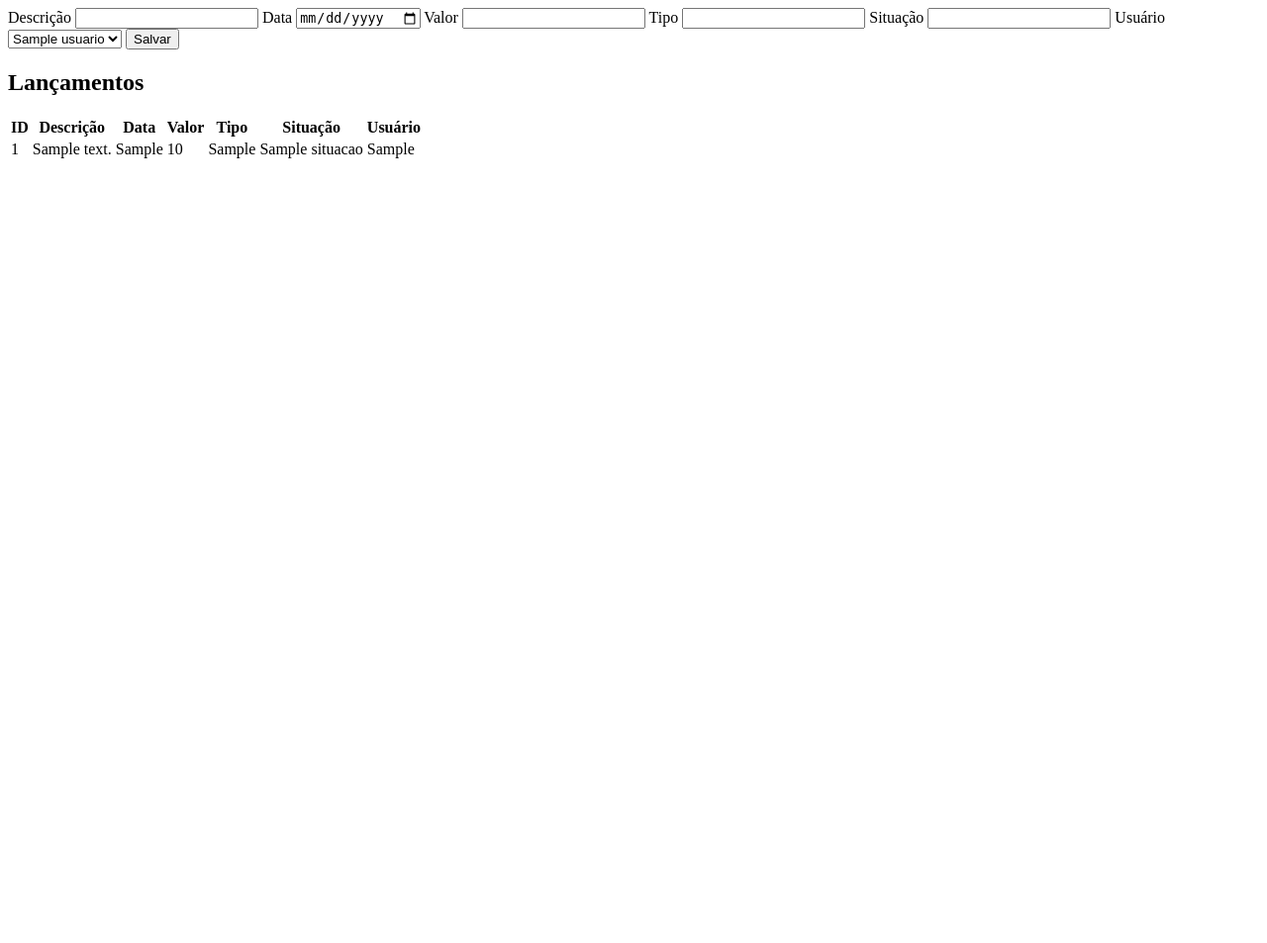
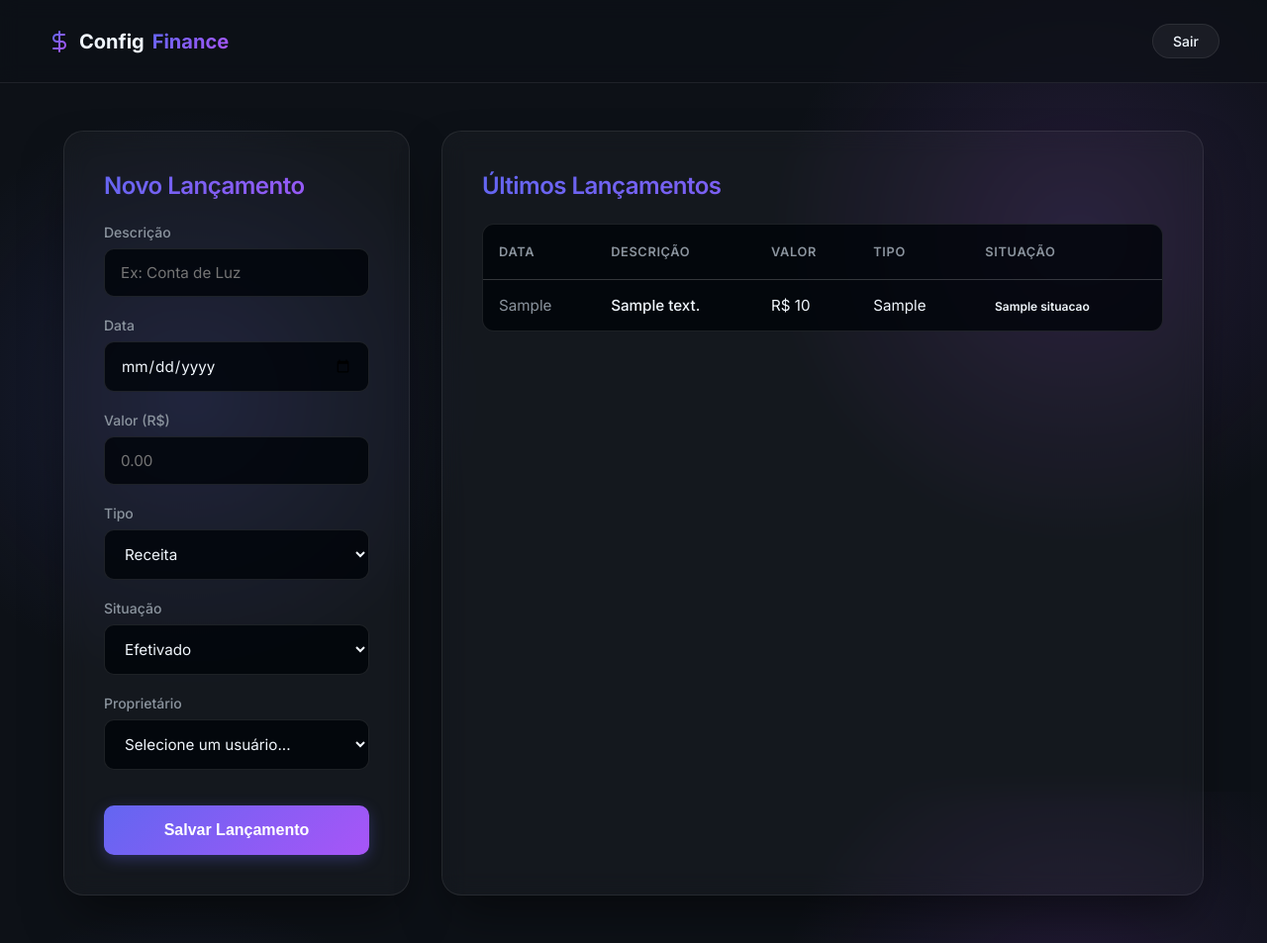
Before and after one commit to DanielCorbellini/task2-configurationManagment, a Flask app: page /lancamento in a window 1280 px wide. Shown: the whole page at 99% size. Before the commit the page ends 160 px from the top, so only its background shows below. Run offline with Flask 3, Linux system fonts and the light colour scheme; the visitor is signed in with stand-in values (Sample User, id 1); a database or web service that is not in the repository returns one stand-in record (values such as "Sample title"); some libraries are stand-ins or nearby versions.

Commit message:
style: styling the application

```diff
--- /dev/null
+++ b/static/style.css
@@ -0,0 +1,305 @@
+@import url('https://fonts.googleapis.com/css2?family=Inter:wght@300;400;500;600;700&display=swap');
+
+:root {
+    --bg-color: #0d1117;
+    --card-bg: rgba(255, 255, 255, 0.03);
+    --card-border: rgba(255, 255, 255, 0.08);
+    --text-primary: #f0f6fc;
+    --text-secondary: #8b949e;
+    --accent-gradient: linear-gradient(135deg, #6366f1 0%, #a855f7 100%);
+    --accent-hover: linear-gradient(135deg, #4f46e5 0%, #9333ea 100%);
+    --danger: #ff7b72;
+    --danger-bg: rgba(255, 123, 114, 0.1);
+    --input-bg: rgba(1, 4, 9, 0.8);
+    --input-border: rgba(255, 255, 255, 0.1);
+    --table-hover: rgba(255, 255, 255, 0.05);
+}
+
+* {
+    box-sizing: border-box;
+    margin: 0;
+    padding: 0;
+}
+
+body {
+    font-family: 'Inter', sans-serif;
+    background-color: var(--bg-color);
+    color: var(--text-primary);
+    min-height: 100vh;
+    display: flex;
+    flex-direction: column;
+    align-items: center;
+    background-image:
+        radial-gradient(circle at 15% 50%, rgba(99, 102, 241, 0.15), transparent 25%),
+        radial-gradient(circle at 85% 30%, rgba(168, 85, 247, 0.15), transparent 25%);
+    background-attachment: fixed;
+}
+
+/* Base Form Styling */
+.container {
+    width: 100%;
+    max-width: 500px;
+    margin: 4rem auto;
+    padding: 0 1.5rem;
+}
+
+.card {
+    background: var(--card-bg);
+    backdrop-filter: blur(12px);
+    -webkit-backdrop-filter: blur(12px);
+    border: 1px solid var(--card-border);
+    border-radius: 20px;
+    padding: 2.5rem;
+    box-shadow: 0 25px 50px -12px rgba(0, 0, 0, 0.5);
+    animation: fadeIn 0.6s ease-out forwards;
+}
+
+.auth-card {
+    max-width: 400px;
+    margin: 10vh auto;
+}
+
+.dashboard-container {
+    width: 100%;
+    max-width: 1200px;
+    margin: 3rem auto;
+    padding: 0 1.5rem;
+    display: grid;
+    grid-template-columns: 1fr;
+    gap: 2rem;
+}
+
+@media (min-width: 1024px) {
+    .dashboard-container {
+        grid-template-columns: 350px 1fr;
+    }
+}
+
+h1, h2 {
+    font-weight: 600;
+    margin-bottom: 1.5rem;
+    background: var(--accent-gradient);
+    -webkit-background-clip: text;
+    -webkit-text-fill-color: transparent;
+    letter-spacing: -0.5px;
+}
+
+/* Header & Nav */
+.topbar {
+    width: 100%;
+    padding: 1.5rem 3rem;
+    display: flex;
+    justify-content: space-between;
+    align-items: center;
+    border-bottom: 1px solid var(--card-border);
+    background: rgba(13, 17, 23, 0.7);
+    backdrop-filter: blur(10px);
+    position: sticky;
+    top: 0;
+    z-index: 100;
+}
+
+.topbar-logo {
+    font-size: 1.25rem;
+    font-weight: 700;
+    color: var(--text-primary);
+    text-decoration: none;
+    display: flex;
+    align-items: center;
+    gap: 0.5rem;
+}
+
+.topbar-logo span {
+    background: var(--accent-gradient);
+    -webkit-background-clip: text;
+    -webkit-text-fill-color: transparent;
+}
+
+.btn-logout {
+    padding: 0.5rem 1.25rem;
+    border-radius: 50px;
+    background: rgba(255, 255, 255, 0.05);
+    color: var(--text-primary);
+    text-decoration: none;
+    font-weight: 500;
+    font-size: 0.875rem;
+    border: 1px solid var(--card-border);
+    transition: all 0.3s ease;
+}
+
+.btn-logout:hover {
+    background: var(--danger-bg);
+    border-color: var(--danger);
+    color: var(--danger);
+}
+
+/* Forms */
+.form-group {
+    margin-bottom: 1.25rem;
+}
+
+label {
+    display: block;
+    margin-bottom: 0.5rem;
+    font-size: 0.875rem;
+    font-weight: 500;
+    color: var(--text-secondary);
+}
+
+input[type="text"],
+input[type="password"],
+input[type="number"],
+input[type="date"],
+select {
+    width: 100%;
+    padding: 0.875rem 1rem;
+    background: var(--input-bg);
+    border: 1px solid var(--input-border);
+    border-radius: 10px;
+    color: var(--text-primary);
+    font-family: 'Inter', sans-serif;
+    font-size: 0.95rem;
+    outline: none;
+    transition: all 0.3s ease;
+}
+
+input:focus, select:focus {
+    border-color: #6366f1;
+    box-shadow: 0 0 0 3px rgba(99, 102, 241, 0.15);
+}
+
+select option {
+    background-color: var(--bg-color);
+    color: var(--text-primary);
+}
+
+input[type="submit"] {
+    width: 100%;
+    padding: 1rem;
+    margin-top: 1rem;
+    background: var(--accent-gradient);
+    color: white;
+    border: none;
+    border-radius: 10px;
+    font-size: 1rem;
+    font-weight: 600;
+    cursor: pointer;
+    transition: all 0.3s ease;
+    box-shadow: 0 4px 15px rgba(99, 102, 241, 0.3);
+}
+
+input[type="submit"]:hover {
+    background: var(--accent-hover);
+    transform: translateY(-2px);
+    box-shadow: 0 8px 25px rgba(99, 102, 241, 0.4);
+}
+
+input[type="submit"]:active {
+    transform: translateY(0);
+}
+
+/* Alert */
+.alert-error {
+    background: var(--danger-bg);
+    color: var(--danger);
+    padding: 0.875rem;
+    border-radius: 10px;
+    margin-top: 1.5rem;
+    font-size: 0.875rem;
+    border: 1px solid rgba(255, 123, 114, 0.2);
+    text-align: center;
+    animation: shake 0.5s ease-in-out;
+}
+
+/* Table */
+.table-container {
+    width: 100%;
+    overflow-x: auto;
+    border-radius: 12px;
+    background: var(--input-bg);
+    border: 1px solid var(--input-border);
+}
+
+table {
+    width: 100%;
+    border-collapse: collapse;
+    text-align: left;
+}
+
+th {
+    padding: 1.25rem 1rem;
+    font-size: 0.8rem;
+    text-transform: uppercase;
+    letter-spacing: 0.05em;
+    color: var(--text-secondary);
+    border-bottom: 1px solid var(--input-border);
+    font-weight: 600;
+    white-space: nowrap;
+}
+
+td {
+    padding: 1rem;
+    color: var(--text-primary);
+    border-bottom: 1px solid var(--card-border);
+    font-size: 0.95rem;
+}
+
+tr:last-child td {
+    border-bottom: none;
+}
+
+tbody tr {
+    transition: background-color 0.2s ease;
+}
+
+tbody tr:hover {
+    background-color: var(--table-hover);
+}
+
+/* Animations */
+@keyframes fadeIn {
+    from {
+        opacity: 0;
+        transform: translateY(20px);
+    }
+    to {
+        opacity: 1;
+        transform: translateY(0);
+    }
+}
+
+@keyframes shake {
+    0%, 100% { transform: translateX(0); }
+    25% { transform: translateX(-5px); }
+    75% { transform: translateX(5px); }
+}
+
+/* Labels Badges */
+.badge {
+    padding: 0.25rem 0.6rem;
+    border-radius: 20px;
+    font-size: 0.75rem;
+    font-weight: 600;
+}
+
+.badge.efetivado {
+    background: rgba(46, 160, 67, 0.15);
+    color: #3fb950;
+    border: 1px solid rgba(46, 160, 67, 0.4);
+}
+
+.badge.pendente {
+    background: rgba(210, 153, 34, 0.15);
+    color: #e3b341;
+    border: 1px solid rgba(210, 153, 34, 0.4);
+}
+
+.type.receita {
+    color: #3fb950;
+    font-weight: 500;
+}
+
+.type.despesa {
+    color: #ff7b72;
+    font-weight: 500;
+}
--- a/templates/lancamento.html
+++ b/templates/lancamento.html
@@ -1,60 +1,116 @@
 <!DOCTYPE html>
-<html lang="en">
-
+<html lang="pt-BR">
 <head>
     <meta charset="UTF-8">
     <meta name="viewport" content="width=device-width, initial-scale=1.0">
-    <title>Lançamento</title>
+    <title>ConfigFinance | Lançamentos</title>
+    <link rel="stylesheet" href="{{ url_for('static', filename='style.css') }}">
 </head>
 
 <body>
-    <form action="/lancamento" method="post">
+    <header class="topbar">
+        <a href="/" class="topbar-logo">
+            <svg width="24" height="24" viewBox="0 0 24 24" fill="none" stroke="url(#gradient)" stroke-width="2" stroke-linecap="round" stroke-linejoin="round">
+                <defs>
+                    <linearGradient id="gradient" x1="0%" y1="0%" x2="100%" y2="100%">
+                        <stop offset="0%" stop-color="#6366f1" />
+                        <stop offset="100%" stop-color="#a855f7" />
+                    </linearGradient>
+                </defs>
+                <path d="M12 2v20M17 5H9.5a3.5 3.5 0 0 0 0 7h5a3.5 3.5 0 0 1 0 7H6"></path>
+            </svg>
+            Config<span>Finance</span>
+        </a>
+        <a href="{{ url_for('logout') }}" class="btn-logout">Sair</a>
+    </header>
+
+    <div class="dashboard-container">
+        <!-- Coluna Esquerda: Formulário -->
+        <aside class="card">
+            <h2>Novo Lançamento</h2>
+            <form action="{{ url_for('lancamento_post') }}" method="post">
+                <div class="form-group">
                     <label for="descricao">Descrição</label>
-        <input type="text" id="descricao" name="descricao">
+                    <input type="text" id="descricao" name="descricao" placeholder="Ex: Conta de Luz" required>
+                </div>
+
+                <div class="form-group">
                     <label for="data_lancamento">Data</label>
-        <input type="date" id="data_lancamento" name="data_lancamento">
-        <label for="valor">Valor</label>
-        <input type="number" id="valor" name="valor">
+                    <input type="date" id="data_lancamento" name="data_lancamento" required>
+                </div>
+
+                <div class="form-group">
+                    <label for="valor">Valor (R$)</label>
+                    <input type="number" step="0.01" id="valor" name="valor" placeholder="0.00" required>
+                </div>
+
+                <div class="form-group">
                     <label for="tipo_lancamento">Tipo</label>
-        <input type="text" id="tipo_lancamento" name="tipo_lancamento">
+                    <select id="tipo_lancamento" name="tipo_lancamento" required>
+                        <option value="RECEITA">Receita</option>
+                        <option value="DESPESA">Despesa</option>
+                    </select>
+                </div>
+
+                <div class="form-group">
                     <label for="situacao">Situação</label>
-        <input type="text" id="situacao" name="situacao">
-        <label for="id_usuario">Usuário</label>
+                    <select id="situacao" name="situacao" required>
+                        <option value="EFETIVADO">Efetivado</option>
+                        <option value="PENDENTE">Pendente</option>
+                    </select>
+                </div>
+
+                <div class="form-group">
+                    <label for="id_usuario">Proprietário</label>
                     <select name="id_usuario" id="id_usuario">
+                        <option value="">Selecione um usuário...</option>
                         {% for usuario in usuarios %}
                         <option value="{{ usuario.id }}">{{ usuario.nome }}</option>
                         {% endfor %}
                     </select>
-        <input type="submit" value="Salvar">
+                </div>
+
+                <input type="submit" value="Salvar Lançamento">
             </form>
+        </aside>
 
-    <h2>Lançamentos</h2>
+        <!-- Coluna Direita: Tabela -->
+        <main class="card">
+            <h2>Últimos Lançamentos</h2>
+            <div class="table-container">
                 <table>
                     <thead>
                         <tr>
-                <th>ID</th>
+                            <th>Data</th>
                             <th>Descrição</th>
-                <th>Data</th>
                             <th>Valor</th>
                             <th>Tipo</th>
                             <th>Situação</th>
-                <th>Usuário</th>
                         </tr>
                     </thead>
                     <tbody>
                         {% for lancamento in lancamentos %}
                         <tr>
-                <td>{{ lancamento.id }}</td>
-                <td>{{ lancamento.descricao }}</td>
-                <td>{{ lancamento.data_lancamento }}</td>
-                <td>{{ lancamento.valor }}</td>
-                <td>{{ lancamento.tipo_lancamento }}</td>
-                <td>{{ lancamento.situacao }}</td>
-                <td>{{ lancamento.id_usuario }}</td>
+                            <td style="color: var(--text-secondary); white-space: nowrap;">{{ lancamento.data_lancamento }}</td>
+                            <td style="font-weight: 500;">{{ lancamento.descricao }}</td>
+                            <td>R$ {{ lancamento.valor }}</td>
+                            <td class="type {{ lancamento.tipo_lancamento | lower }}">{{ lancamento.tipo_lancamento }}</td>
+                            <td>
+                                <span class="badge {{ lancamento.situacao | lower }}">{{ lancamento.situacao }}</span>
+                            </td>
                         </tr>
                         {% endfor %}
+                        {% if not lancamentos %}
+                        <tr>
+                            <td colspan="5" style="text-align: center; color: var(--text-secondary); padding: 3rem;">
+                                Nenhum lançamento encontrado no banco de dados.
+                            </td>
+                        </tr>
+                        {% endif %}
                     </tbody>
                 </table>
+            </div>
+        </main>
+    </div>
 </body>
-
 </html>
```
Also changed, not shown: templates/login.html (+45 -14 lines). Lines whose indentation alone changed are shown as unchanged.
